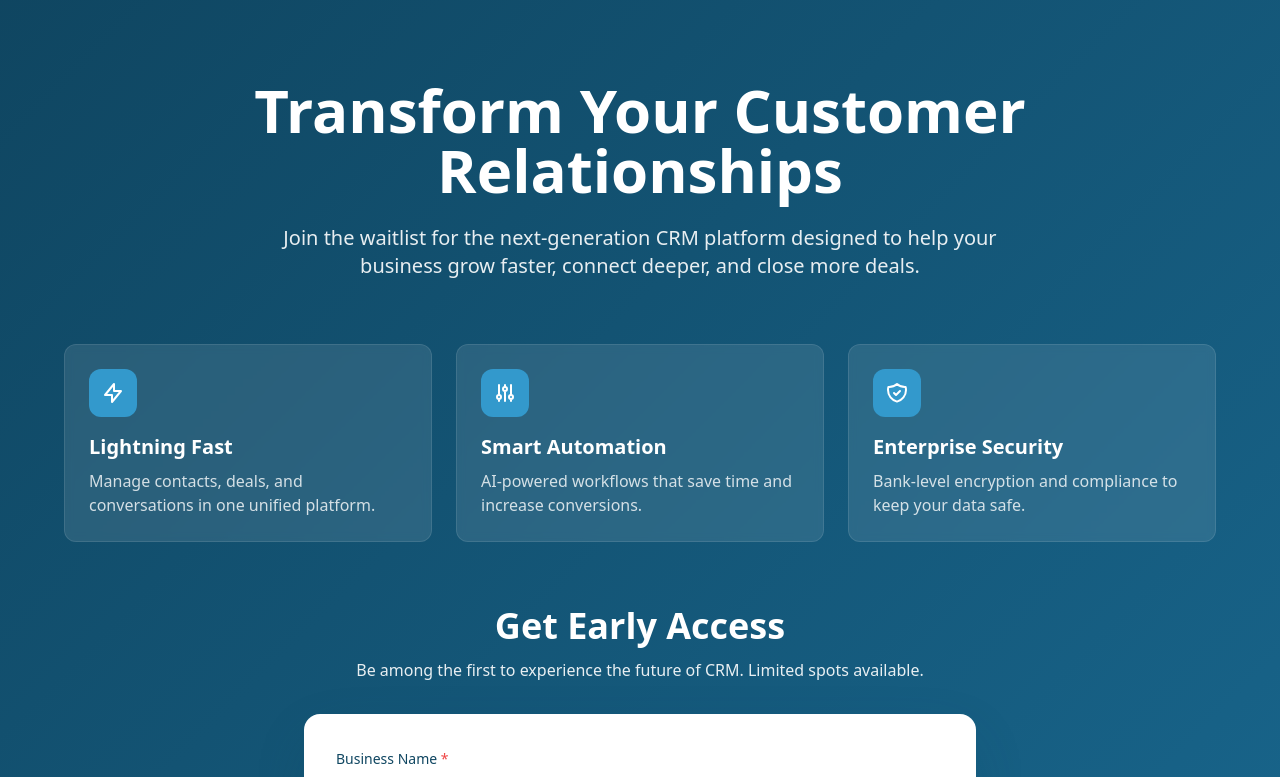
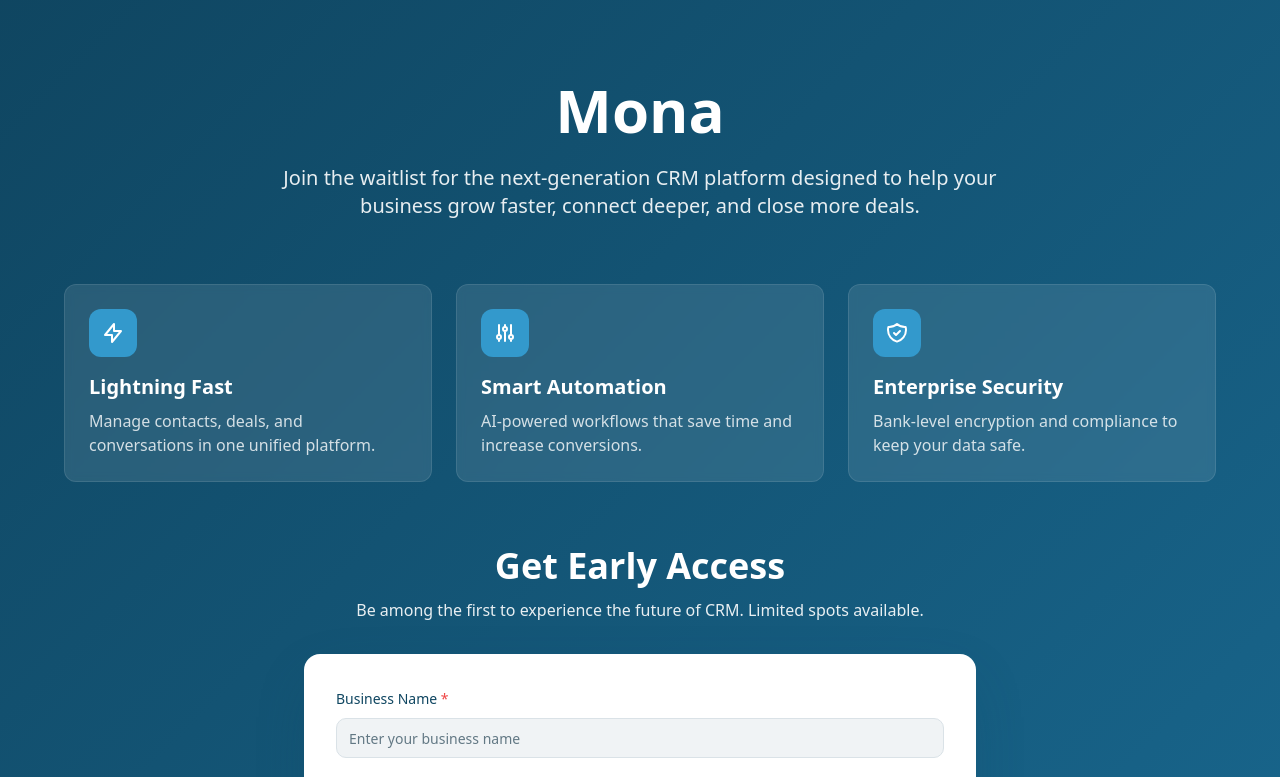
Before and after one commit to joeolaoye/monahq, a React (Vite) app: page / in a window 1280 px wide. Shown: the top 777 px of the page. Built offline with nearby package versions, Linux system fonts and the light colour scheme; the HTML template or start-up script is replaced by a standard one.

Commit message:
Visual edit in Lovable
Edited UI in Lovable

```diff
--- a/src/pages/Index.tsx
+++ b/src/pages/Index.tsx
@@ -1,15 +1,11 @@
 import LeadForm from "@/components/LeadForm";
-
 const Index = () => {
-  return (
-    <div className="min-h-screen bg-gradient-primary">
+  return <div className="min-h-screen bg-gradient-primary">
       <div className="container mx-auto px-4 py-12 md:py-20">
         <div className="max-w-6xl mx-auto">
           {/* Header */}
           <div className="text-center mb-12 md:mb-16 animate-fade-in">
-            <h1 className="text-4xl md:text-6xl font-bold text-primary-foreground mb-6 leading-tight">
-              Transform Your Customer Relationships
-            </h1>
+            <h1 className="text-4xl md:text-6xl font-bold text-primary-foreground mb-6 leading-tight">Mona</h1>
             <p className="text-lg md:text-xl text-primary-foreground/90 max-w-3xl mx-auto leading-relaxed">
               Join the waitlist for the next-generation CRM platform designed to help your business grow faster,
               connect deeper, and close more deals.
@@ -30,7 +26,9 @@ const Index = () => {
               </p>
             </div>
 
-            <div className="bg-card/10 backdrop-blur-sm rounded-xl p-6 border border-primary-foreground/10 animate-slide-up" style={{ animationDelay: "0.1s" }}>
+            <div className="bg-card/10 backdrop-blur-sm rounded-xl p-6 border border-primary-foreground/10 animate-slide-up" style={{
+            animationDelay: "0.1s"
+          }}>
               <div className="w-12 h-12 bg-accent rounded-lg flex items-center justify-center mb-4">
                 <svg className="w-6 h-6 text-accent-foreground" fill="none" stroke="currentColor" viewBox="0 0 24 24">
                   <path strokeLinecap="round" strokeLinejoin="round" strokeWidth={2} d="M12 6V4m0 2a2 2 0 100 4m0-4a2 2 0 110 4m-6 8a2 2 0 100-4m0 4a2 2 0 110-4m0 4v2m0-6V4m6 6v10m6-2a2 2 0 100-4m0 4a2 2 0 110-4m0 4v2m0-6V4" />
@@ -42,7 +40,9 @@ const Index = () => {
               </p>
             </div>
 
-            <div className="bg-card/10 backdrop-blur-sm rounded-xl p-6 border border-primary-foreground/10 animate-slide-up" style={{ animationDelay: "0.2s" }}>
+            <div className="bg-card/10 backdrop-blur-sm rounded-xl p-6 border border-primary-foreground/10 animate-slide-up" style={{
+            animationDelay: "0.2s"
+          }}>
               <div className="w-12 h-12 bg-accent rounded-lg flex items-center justify-center mb-4">
                 <svg className="w-6 h-6 text-accent-foreground" fill="none" stroke="currentColor" viewBox="0 0 24 24">
                   <path strokeLinecap="round" strokeLinejoin="round" strokeWidth={2} d="M9 12l2 2 4-4m5.618-4.016A11.955 11.955 0 0112 2.944a11.955 11.955 0 01-8.618 3.04A12.02 12.02 0 003 9c0 5.591 3.824 10.29 9 11.622 5.176-1.332 9-6.03 9-11.622 0-1.042-.133-2.052-.382-3.016z" />
@@ -77,8 +77,6 @@ const Index = () => {
           </div>
         </div>
       </div>
-    </div>
-  );
+    </div>;
 };
-
 export default Index;
```
